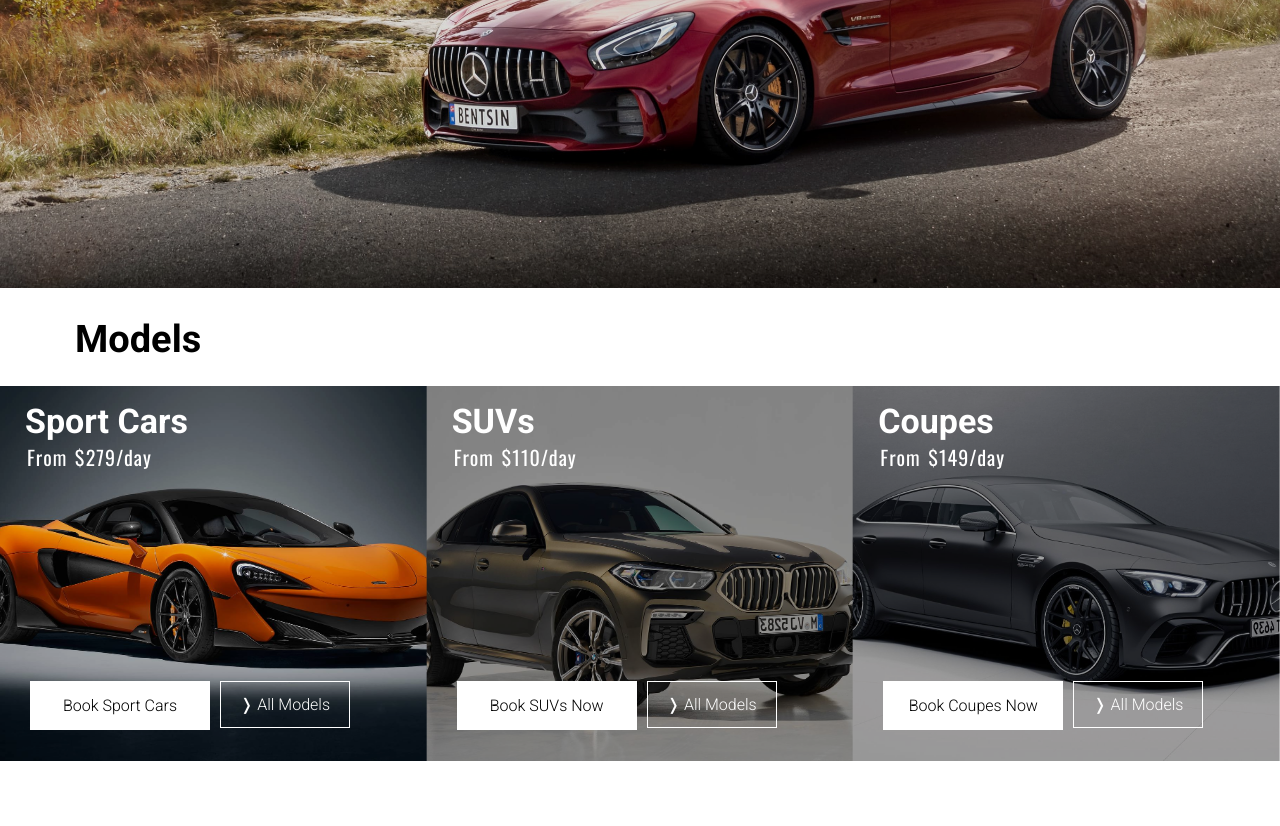
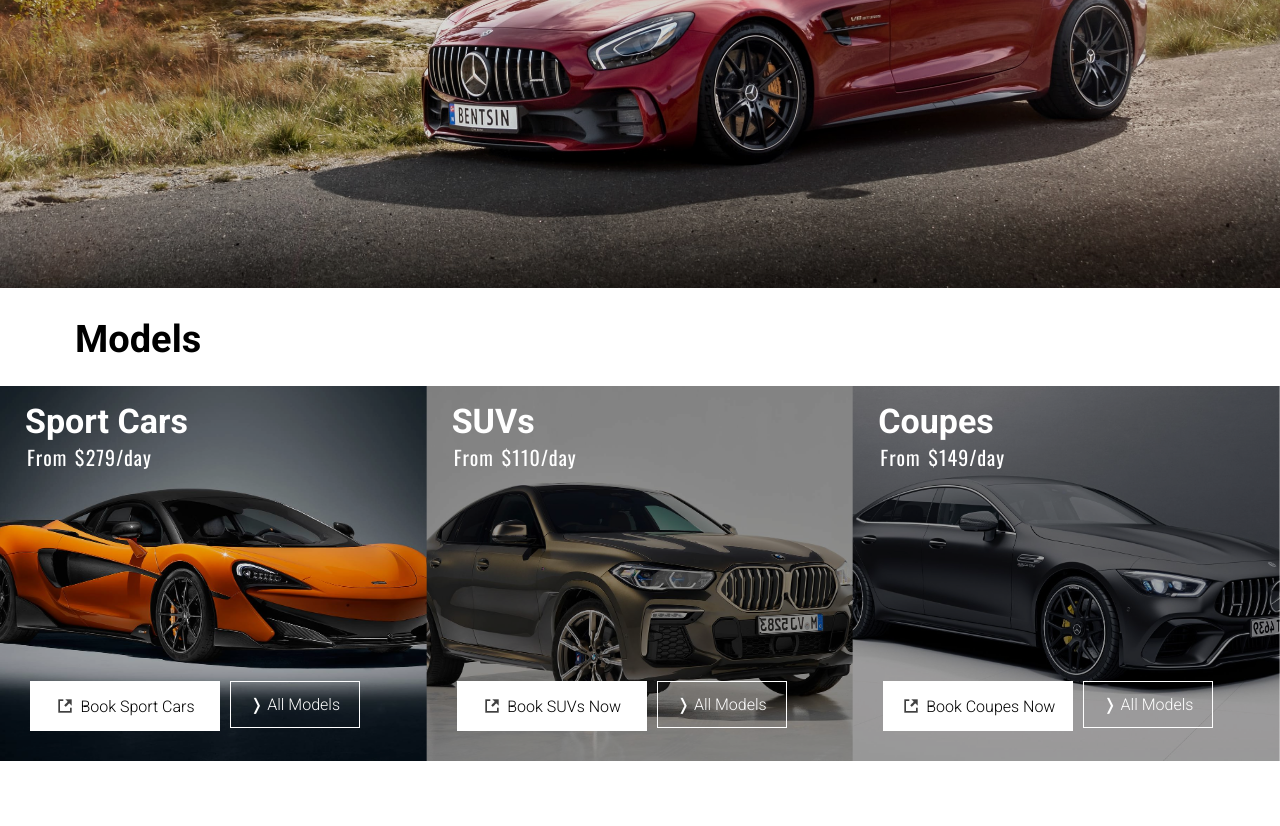
Before and after one commit to maxbuciumas/majeCarRentals, a plain HTML site: page index.html in a window 1280 px wide. Shown: the part 512-1338 px from the top of the page. After the commit the page ends 1273 px from the top, so only its background shows below. Drawn offline with nearby package versions, Linux system fonts and the light colour scheme.

Commit message:
Added Link Image

```diff
--- a/index.html
+++ b/index.html
@@ -50,7 +50,7 @@
         <h2 class="model-price">From $279/day</h2>
         <img id="mclaren-img" src="img/mclaren.jpg" alt="mclaren">
         <div class="link-div">
-          <a href="#" class="model-link-book">Book Sport Cars</a>
+          <a href="#" class="model-link-book"><img class="newtab-img" src="img/newtab.png" alt="new tab image">Book Sport Cars</a>
           <a href="#" class="model-link-models">&#10093; All Models</a>
         </div>
       </div>
@@ -60,7 +60,7 @@
         <h2 class="model-price">From $110/day</h2>
         <img id="bmw-img" src="img/bmw.jpg" alt="bmw suv">
         <div class="link-div">
-          <a href="#" class="model-link-book">Book SUVs Now</a>
+          <a href="#" class="model-link-book"><img class="newtab-img" src="img/newtab.png" alt="new tab image">Book SUVs Now</a>
           <a href="#" class="model-link-models">&#10093; All Models</a>
         </div>
       </div>
@@ -70,7 +70,7 @@
         <h2 class="model-price">From $149/day</h2>
         <img id="amg-img" src="img/coupeamg.jpg" alt="mercedes amg coupe">
         <div class="link-div">
-          <a href="#" class="model-link-book">Book Coupes Now</a>
+          <a href="#" class="model-link-book"><img class="newtab-img" src="img/newtab.png" alt="new tab image">Book Coupes Now</a>
           <a href="#" class="model-link-models">&#10093; All Models</a>
         </div>
       </div>
--- a/style.css
+++ b/style.css
@@ -163,7 +163,6 @@ form {
   width: 100%;
   flex-direction: column;
   position: relative;
-  height: 55vh;
 }
 .model-title {
   position: absolute;
@@ -222,7 +221,10 @@ form {
 }
 
 .model-link-book {
-  width: 180px;
+  display: flex;
+  justify-content: center;
+  align-items: center;
+  width: 190px;
   margin: 0px 0px 0px 30px;
   padding: 14px 12px 14px 12px;
   font-size: 16px;
@@ -237,9 +239,14 @@ form {
   text-align: center;
 }
 
+.newtab-img {
+  width: 20px;
+  margin-right: 5px;
+}
+
 .model-link-models {
   width: 130px;
-  margin: 0px 0px 0px 220px;
+  margin: 0px 0px 0px 230px;
   padding: 13px 12px 13px 12px;
   font-size: 16px;
   border: 1px solid white;
```
Also changed, not shown: img/newtab.png (added).
